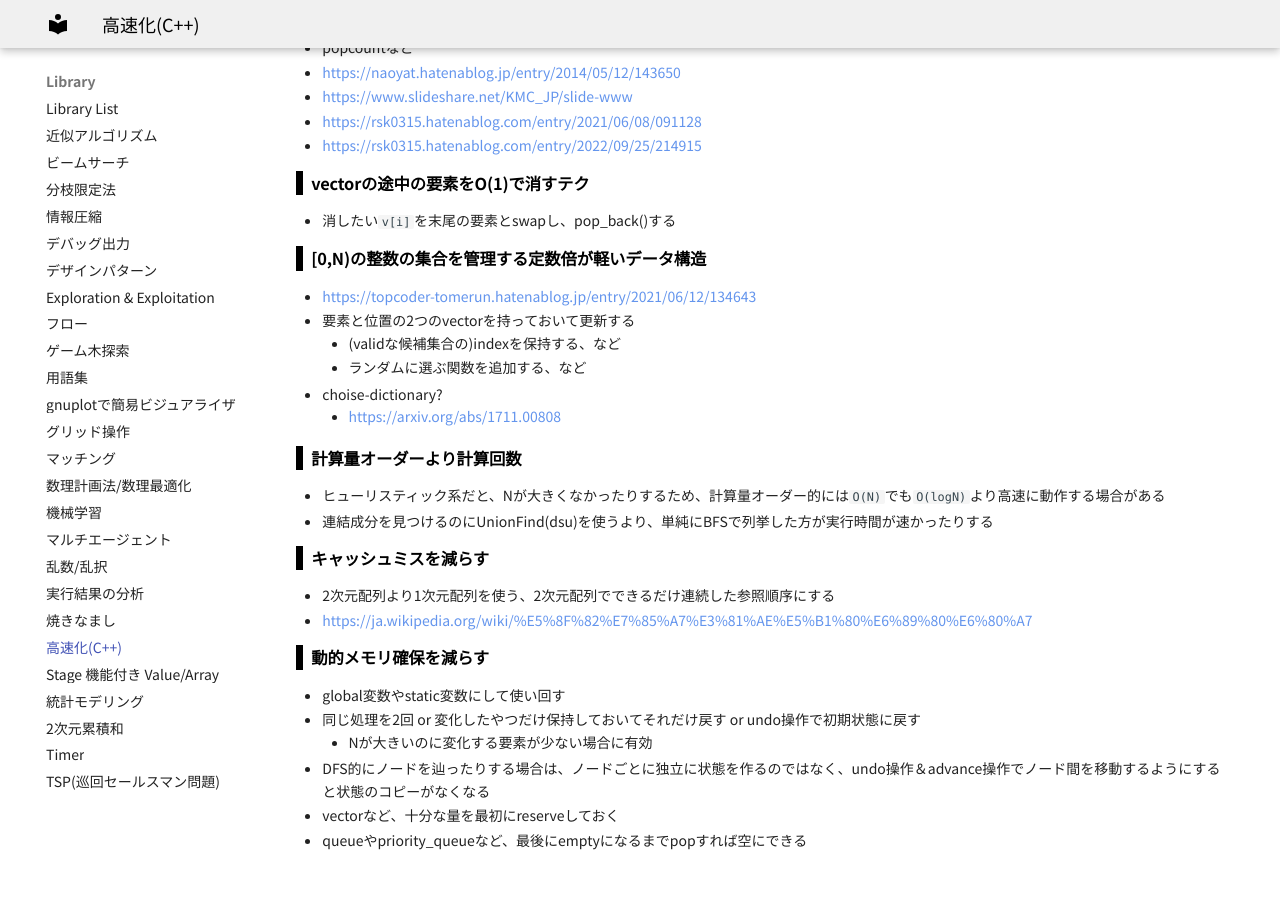
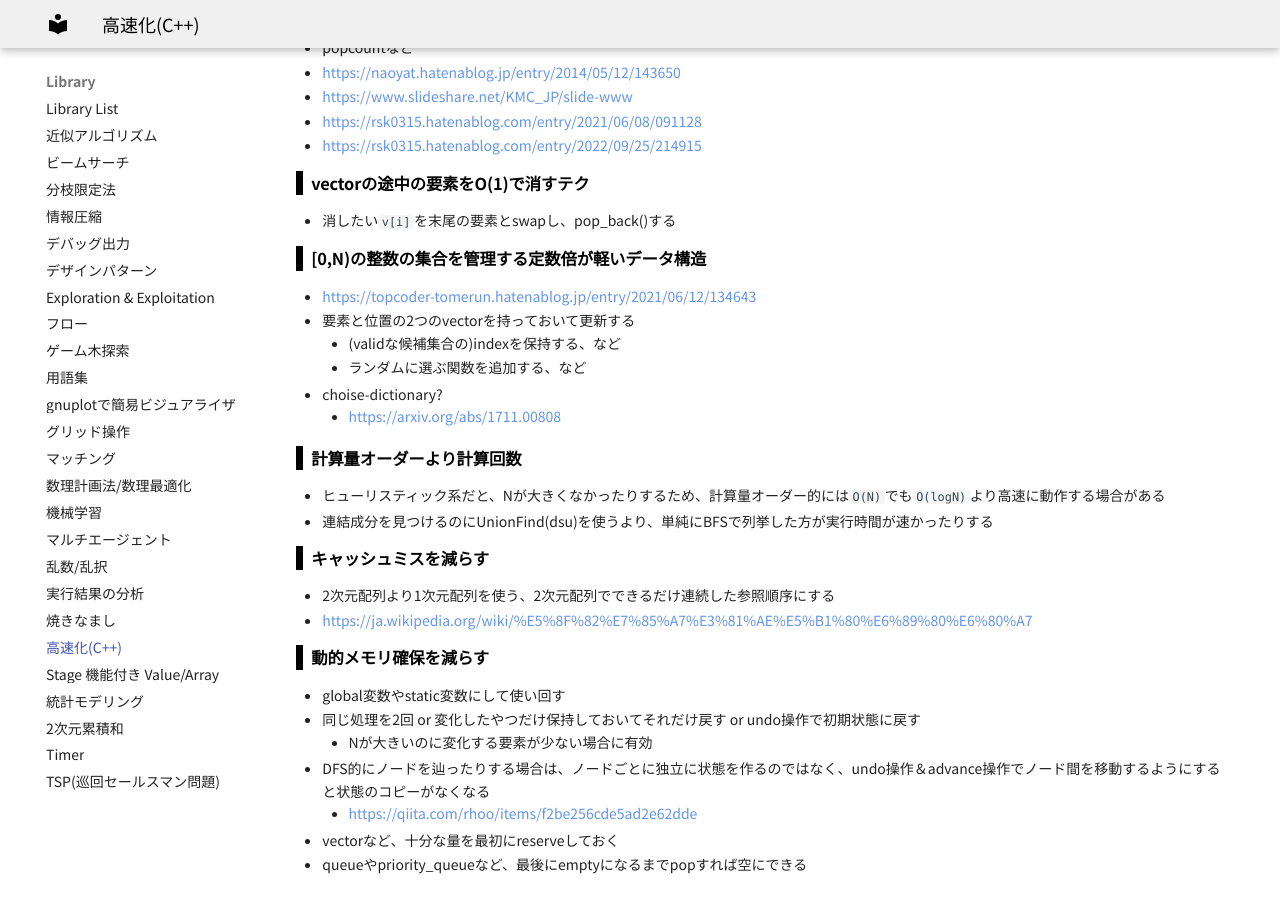
Before and after one commit to jetbead/AtCoderHeuristicContestMemo, an MkDocs documentation site: the page built from docs/Library/speedup.md, in a window 1280 px wide and 900 px high, scrolled down 727 px. Built offline with MkDocs 1.6.1 and Material for MkDocs 9.7.7, drawn with Linux system fonts in a browser that asks for light colours; some web fonts are replaced; before the commit the page ends 1602 px from its top, so only the background shows below that; some of the changed lines change nothing that is shown.

Commit message:
Update speedup.md

```diff
--- a/docs/Library/speedup.md
+++ b/docs/Library/speedup.md
@@ -63,5 +63,6 @@
 - 同じ処理を2回 or 変化したやつだけ保持しておいてそれだけ戻す or undo操作で初期状態に戻す
   - Nが大きいのに変化する要素が少ない場合に有効
 - DFS的にノードを辿ったりする場合は、ノードごとに独立に状態を作るのではなく、undo操作＆advance操作でノード間を移動するようにすると状態のコピーがなくなる
+  - https://qiita.com/rhoo/items/f2be256cde5ad2e62dde
 - vectorなど、十分な量を最初にreserveしておく
 - queueやpriority_queueなど、最後にemptyになるまでpopすれば空にできる
```
